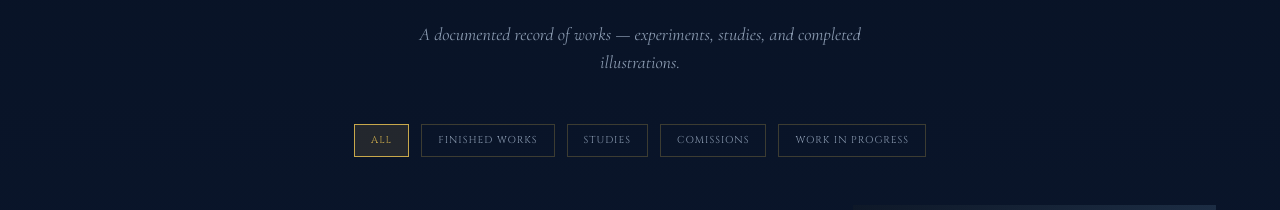
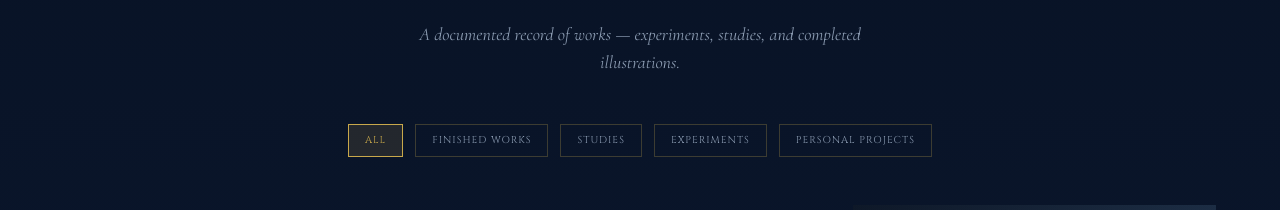
Before and after one commit to PyroluxAmos/Pyrolux-Gallery-Studio, a React (Vite) app: page / in a window 1280 px wide. Shown: the part 2140-2350 px from the top of the page. Built offline with nearby package versions, Linux system fonts and the light colour scheme.

Commit message:
Update Studies.tsx

```diff
--- a/src/components/sections/Studies.tsx
+++ b/src/components/sections/Studies.tsx
@@ -3,7 +3,7 @@ import { artworks } from "@/data/gallery";
 import { CelestialFrame, FleurDivider, CornerOrnament } from "@/components/ui-custom/Ornaments";
 
 // ── Edit this list to add / remove / rename category filter tabs ──────────────
-const categories = ["All", "Finished Works", "Studies", "Comissions", "Work in Progress"];
+const categories = ["All", "Finished Works", "Studies", "Experiments", "Personal Projects"];
 
 // ── Helper: is this string a real image url(...) or a gradient? ───────────────
 const isImageUrl = (s: string) => s.startsWith("url(");
@@ -366,4 +366,4 @@ export default function Studies({ lightMode }: { lightMode: boolean }) {
       )}
     </section>
   );
-      }
+          }
```
